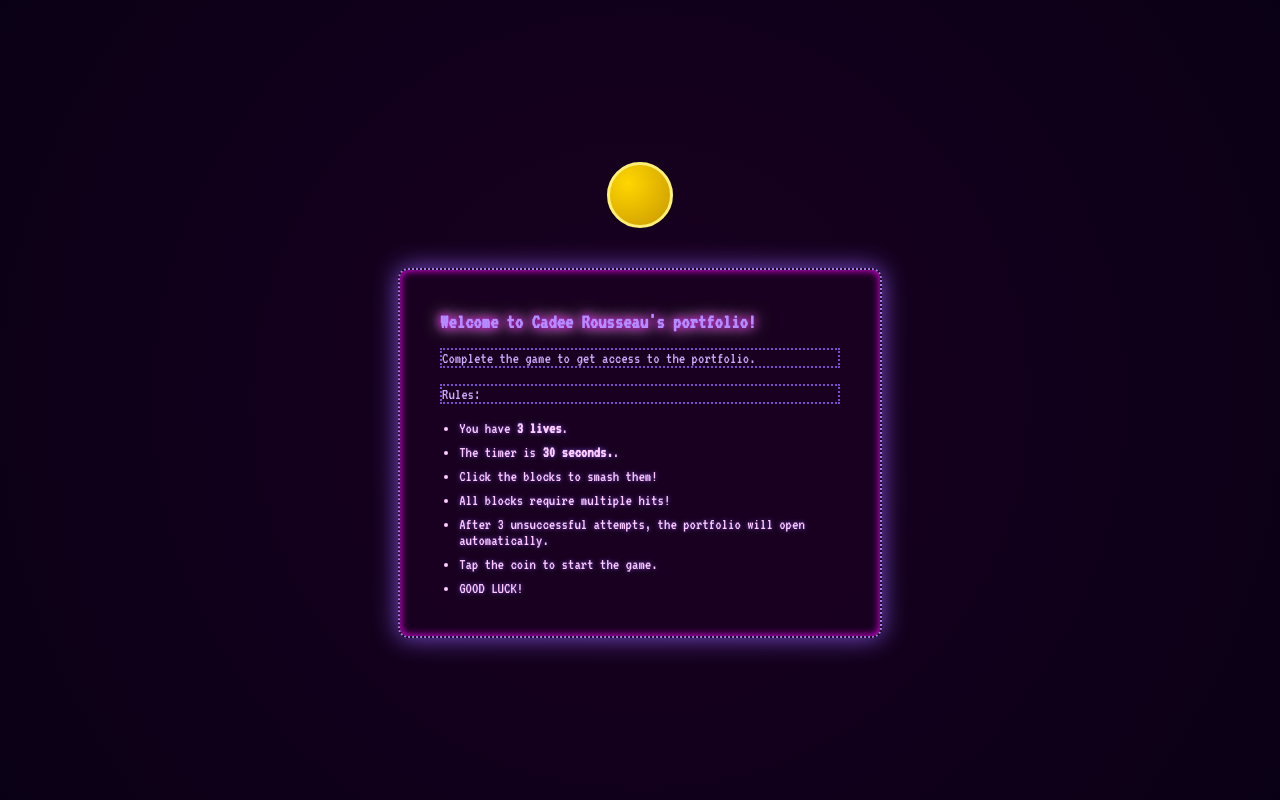
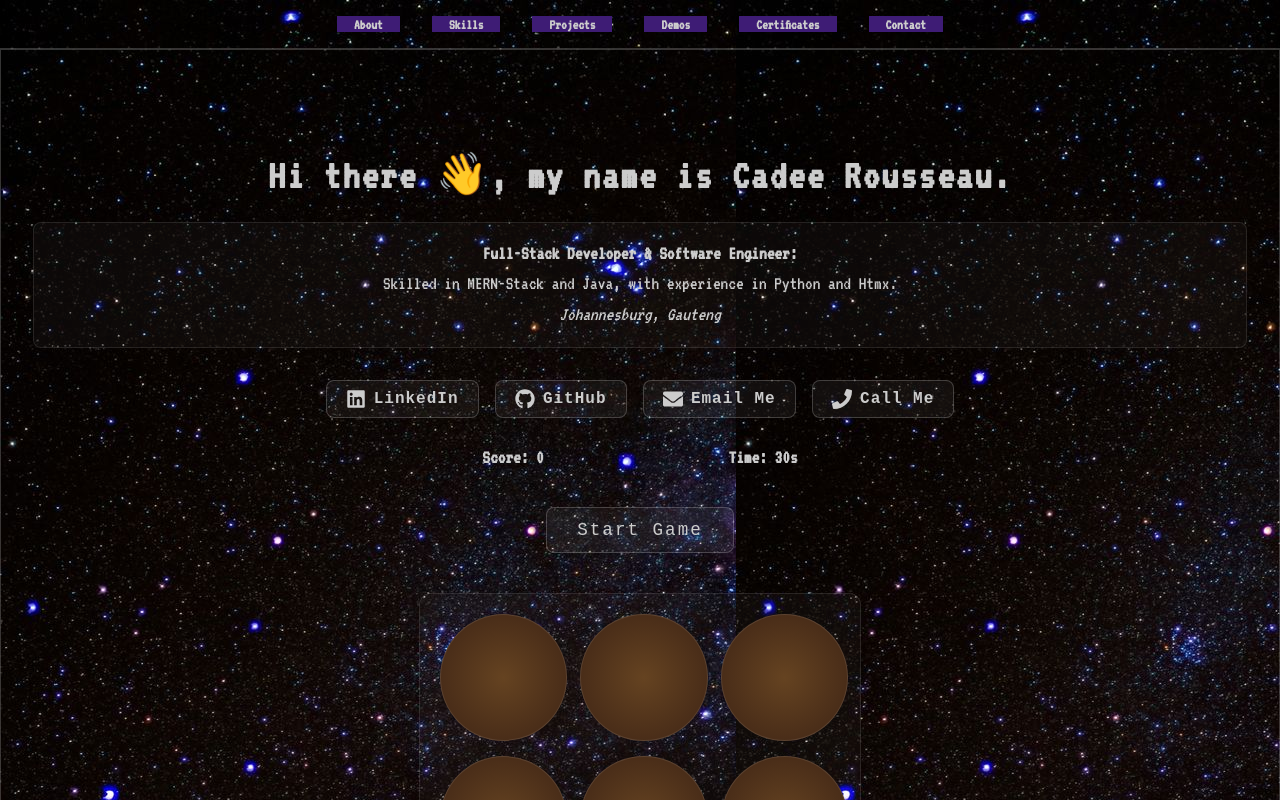
Before and after one commit to cadee247/Retro-portfolio, a React (Create React App) app: page / in a window 1280 px wide. Shown: the top 800 px of the page. Built offline with nearby package versions, Linux system fonts and the light colour scheme.

Commit message:
Update App.js

```diff
--- a/src/App.js
+++ b/src/App.js
@@ -8,27 +8,24 @@ import Contact from './components/Contact.js';
 import Footer from './components/Footer.js';
 import Demos from './components/Demos.js';
 
-import { SplashScreen } from './components/SplashScreen.js'; // ✅ named import
- // ✅ Insert Coin Splash
+// import { SplashScreen } from './components/SplashScreen.js'; // ❌ Splash screen disabled
+// import './css/splash.css'; // ❌ Splash screen CSS disabled
 
 import './css/global.css';
 import './css/navbar.css';
-import './css/splash.css'; // ✅ Splash screen CSS
 
 function App() {
-  const [hasEntered, setHasEntered] = useState(false);
-
-  const handleEnter = () => {
-    setHasEntered(true);
-  };
+  // const [hasEntered, setHasEntered] = useState(false);
+  // const handleEnter = () => {
+  //   setHasEntered(true);
+  // };
 
   return (
     <div id="app">
-      {/* Splash Screen */}
-      {!hasEntered && <SplashScreen onEnter={handleEnter} />}
+      {/* Splash Screen disabled */}
+      {/* {!hasEntered && <SplashScreen onEnter={handleEnter} />} */}
 
-      {/* Main Content */}
-      {hasEntered && (
+      {/* Main Content always visible */}
       <>
         {/* Navbar */}
         <nav className="pixel-navbar">
@@ -52,7 +49,6 @@ function App() {
         <Contact />
         <Footer />
       </>
-      )}
     </div>
   );
 }
```
Lines whose indentation alone changed are shown as unchanged.
